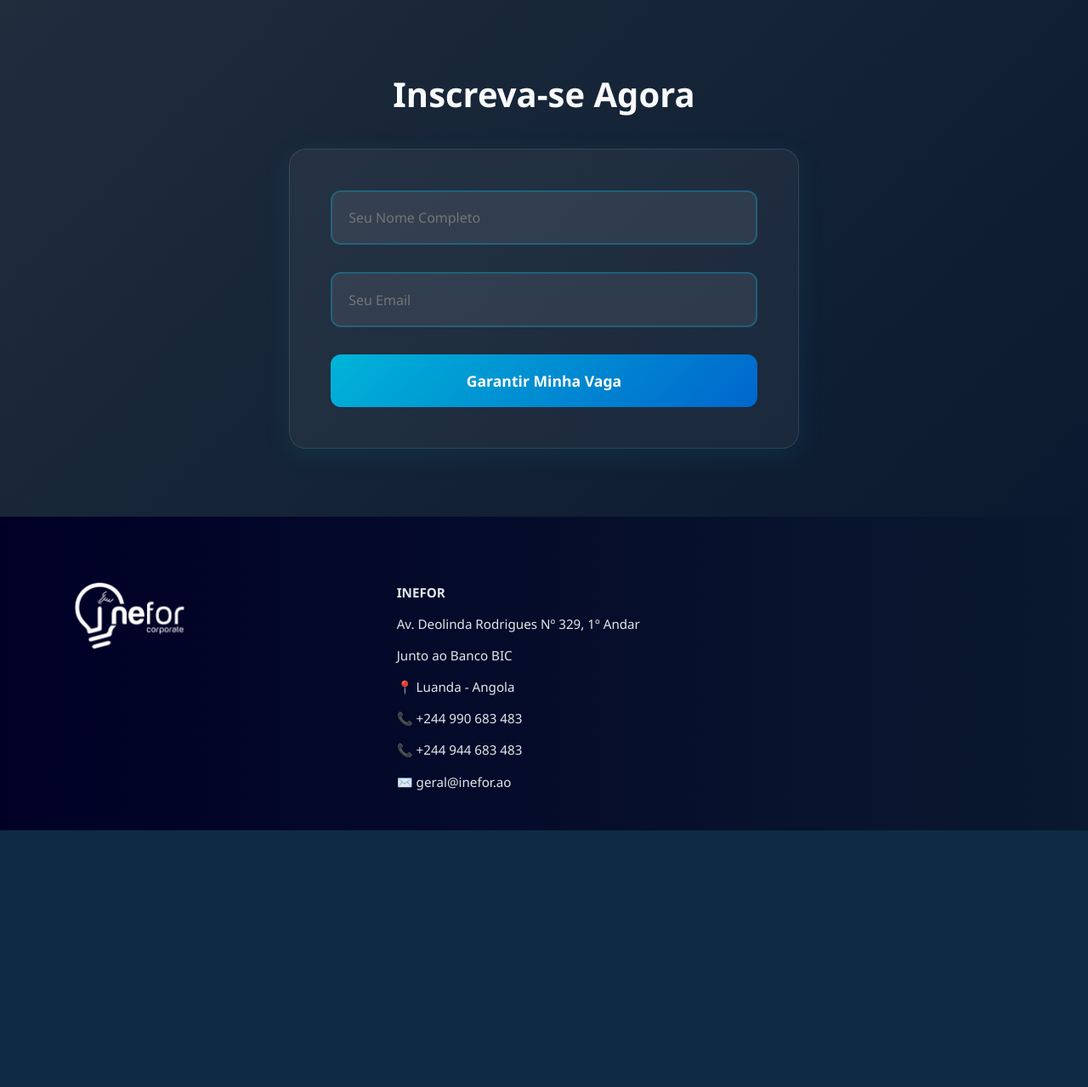
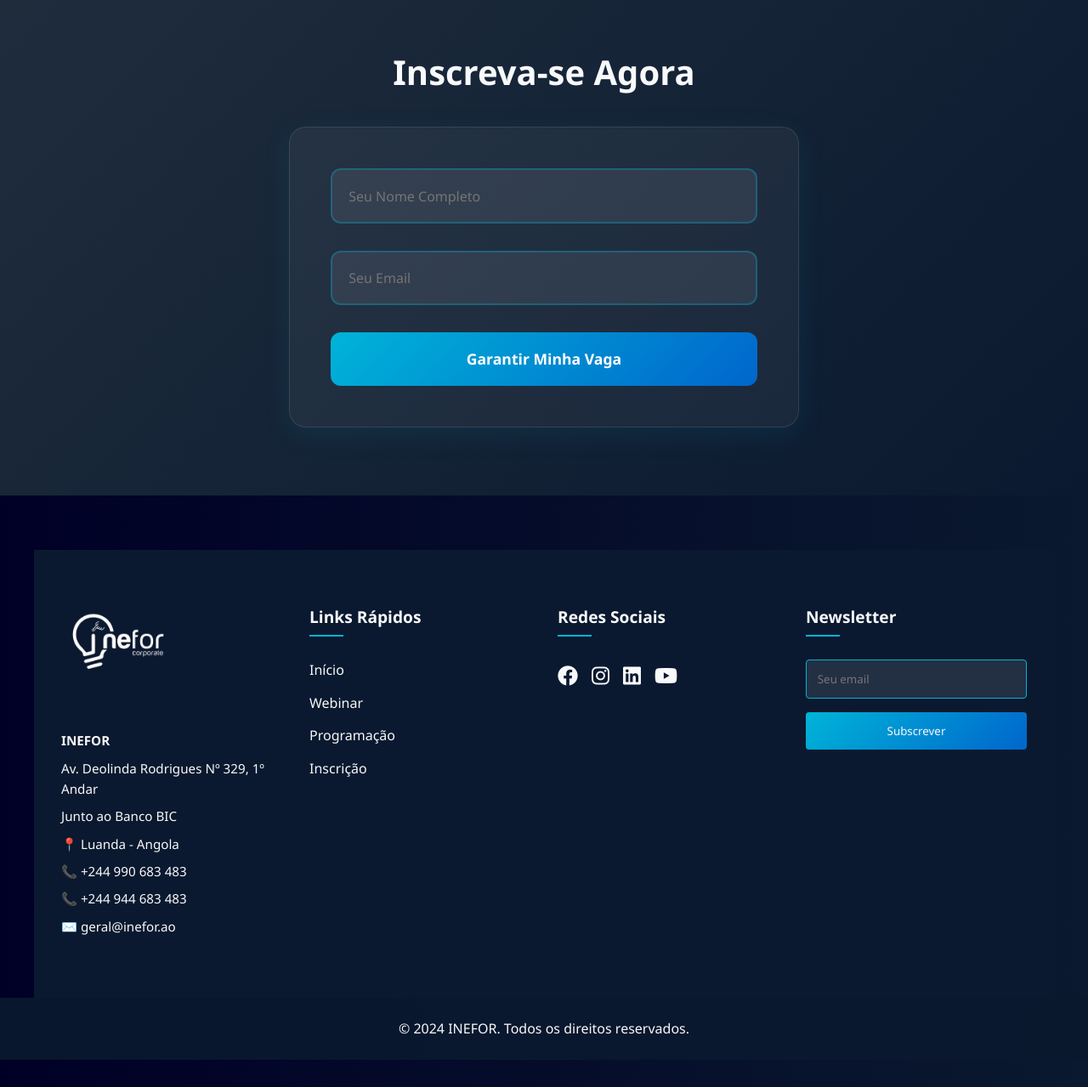
Before and after one commit to esmaeladriano/BLFAZENDA, a PHP site: page / in a window 1280 px wide. Shown: the part 2388-3667 px from the top of the page at 85% size. Before the commit the page ends 3365 px from the top, so only its background shows below. Run offline with PHP 8.4, Linux system fonts and the light colour scheme.

Commit message:
Arqui alterei o rodapé

```diff
--- a/Index.html
+++ b/Index.html
@@ -14,7 +14,7 @@
   <link rel="stylesheet" href="css/footer.css">
   <link rel="stylesheet" href="css/responsive.css">
   <link rel="stylesheet" href="css/registration.css">
-</head>j
+</head>
 
 <body>
   <!-- Navbar -->
@@ -115,6 +115,7 @@
   <!-- Footer -->
   <footer>
     <div class="footer-container">
+      <div class="footer-column">
         <div class="footer-logo">
           <img src="images/logo.png" alt="INEFOR Logo">
         </div>
@@ -128,7 +129,40 @@
           <p>✉️ geral@inefor.ao</p>
         </div>
       </div>
+
+      <div class="footer-column">
+        <h3>Links Rápidos</h3>
+        <ul>
+          <li><a href="#hero">Início</a></li>
+          <li><a href="#webinar">Webinar</a></li>
+          <li><a href="#schedule">Programação</a></li>
+          <li><a href="#registration">Inscrição</a></li>
+        </ul>
+      </div>
+
+      <div class="footer-column">
+        <h3>Redes Sociais</h3>
+        <div class="social-links">
+          <a href="#" title="Facebook"><i class="fab fa-facebook"></i></a>
+          <a href="#"><i class="fab fa-instagram"></i></a>
+          <a href="#"><i class="fab fa-linkedin"></i></a>
+          <a href="#"><i class="fab fa-youtube"></i></a>
+        </div>
+      </div>
+
+      <div class="footer-column">
+        <h3>Newsletter</h3>
+        <form class="footer-newsletter">
+          <input type="email" placeholder="Seu email">
+          <button type="submit">Subscrever</button>
+        </form>
+      </div>
+    </div>
+    <div class="footer-bottom">
+      <p>&copy; 2024 INEFOR. Todos os direitos reservados.</p>
+    </div>
   </footer>
+
 
   <script src="js/countdown.js"></script>
 </body>
--- a/css/footer.css
+++ b/css/footer.css
@@ -3,85 +3,131 @@ footer {
   color: white;
   padding: 4rem 0 2rem;
 }
-
   .footer-container {
+    display: grid;
+    grid-template-columns: repeat(4, 1fr);
+    gap: 2rem;
     max-width: 1200px;
     margin: 0 auto;
-  padding: 0 2rem;
-  display: grid;
-  grid-template-columns: 1fr 1fr 1fr;
-  gap: 3rem;
+    padding: 4rem 2rem;
+    background-color: var(--azul-escuro);
+    color: var(--branco);
+  }
+
+  .footer-column {
+    display: flex;
+    flex-direction: column;
+    gap: 1.2rem;
   }
 
   .footer-logo img {
-max-width: 180px;
-transition: transform 0.3s ease;
-}
-
-.footer-logo img:hover {
-transform: scale(1.05);
+    width: 150px;
+    height: auto;
+    margin-bottom: 1.5rem;
   }
 
   .footer-info p {
-margin: 0.8rem 0;
+    margin: 0.5rem 0;
     font-size: 0.95rem;
+    color: var(--branco);
+  }
+
+  .footer-column h3 {
+    color: var(--branco);
+    font-size: 1.2rem;
+    margin-bottom: 1rem;
+    position: relative;
+  }
+
+  .footer-column h3::after {
+    content: '';
+    position: absolute;
+    left: 0;
+    bottom: -8px;
+    width: 40px;
+    height: 2px;
+    background-color: var(--azul-destaque);
+  }
+
+  .footer-column ul {
+    list-style: none;
+    padding: 0;
+  }
+
+  .footer-column ul li {
+    margin-bottom: 0.8rem;
+  }
+
+  .footer-column ul li a {
+    color: var(--branco);
+    text-decoration: none;
+    transition: color 0.3s ease;
+  }
+
+  .footer-column ul li a:hover {
+    color: var(--azul-destaque);
+  }
+
+  .social-links {
+    display: flex;
+    gap: 1rem;
+  }
+
+  .social-links a {
+    color: var(--branco);
+    font-size: 1.5rem;
+    transition: transform 0.3s ease, color 0.3s ease;
+  }
+
+  .social-links a:hover {
+    color: var(--azul-destaque);
+    transform: translateY(-3px);
+  }
+
+  .footer-newsletter input {
+    width: 100%;
+    padding: 0.8rem;
+    margin-bottom: 1rem;
+    border: 1px solid var(--azul-destaque);
+    background-color: rgba(255, 255, 255, 0.1);
+    color: var(--branco);
+    border-radius: 4px;
+  }
+
+  .footer-newsletter button {
+    width: 100%;
+    padding: 0.8rem;
+    background: var(--gradiente-azul);
+    color: var(--branco);
+    border: none;
+    border-radius: 4px;
+    cursor: pointer;
+    transition: opacity 0.3s ease;
+  }
+
+  .footer-newsletter button:hover {
     opacity: 0.9;
   }
 
-.footer-links ul {
-list-style: none;
+  .footer-bottom {
+    text-align: center;
+    padding: 1.5rem;
+    background-color: rgba(10, 25, 47, 0.95);
+    color: var(--branco);
   }
 
-.footer-links a {
-color: white;
-text-decoration: none;
-padding: 0.5rem 0;
-display: inline-block;
-transition: all 0.3s ease;
+  /* Responsive Design */
+  @media (max-width: 1200px) {
+    .footer-container {
+      padding: 3rem 1.5rem;
+      gap: 1.5rem;
+    }
   }
 
-.footer-links a:hover {
-color: var(--azul-destaque);
-transform: translateX(5px);
+  @media (max-width: 968px) {
+    .footer-container {
+      grid-template-columns: repeat(2, 1fr);
     }
-
-.footer-social {
-  display: flex;
-  gap: 1rem;
-  margin-top: 1rem;
-}
-
-.social-icon {
-  width: 40px;
-  height: 40px;
-  border-radius: 50%;
-  background: var(--gradiente-azul);
-  display: flex;
-  align-items: center;
-  justify-content: center;
-  transition: transform 0.3s ease;
-}
-
-.social-icon:hover {
-  transform: translateY(-5px);
-}
-
-.footer-newsletter {
-  margin-top: 1rem;
-}
-
-.footer-newsletter input {
-  padding: 0.8rem;
-  border-radius: 5px;
-  border: none;
-  margin-right: 0.5rem;
-}
-
-.copyright {
-  text-align: center;
-  margin-top: 3rem;
-  padding-top: 2rem;
-  border-top: 1px solid rgba(255, 255, 255, 0.1);
   }
 
   @media (max-width: 768px) {
@@ -90,7 +136,27 @@ transform: translateX(5px);
       text-align: center;
     }
 
-.footer-logo {
+    .footer-column h3::after {
+      left: 50%;
+      transform: translateX(-50%);
+    }
+
+    .social-links {
+      justify-content: center;
+    }
+
+    .footer-newsletter {
+      max-width: 400px;
       margin: 0 auto;
     }
   }
+
+  @media (max-width: 480px) {
+    .footer-container {
+      padding: 2rem 1rem;
+    }
+
+    .footer-info p {
+      font-size: 0.9rem;
+    }
+  }
```
Also changed, not shown: 1 other file. Lines whose indentation alone changed are shown as unchanged.
